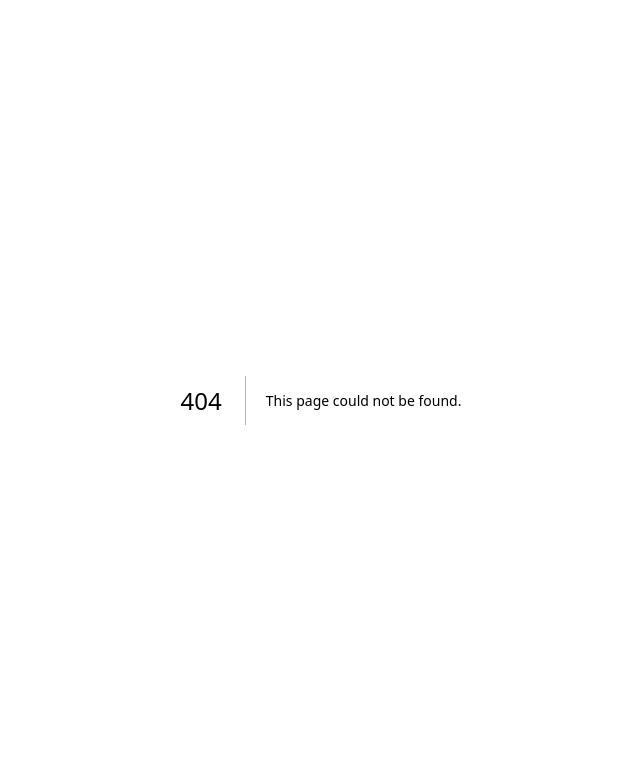
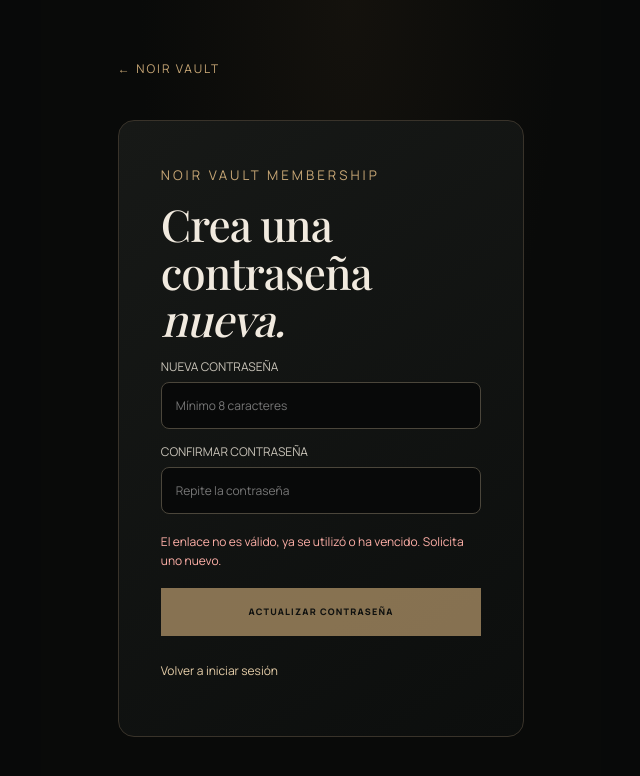
Before and after one commit to cruzgalindocamiloandres574-droid/Kingold, a Next.js app: page /restablecer in a window 1280 px wide. Before the commit this address had no page. Shown: the top 776 px of the page, without its empty margins (319-959 px from the left). Built offline with nearby package versions, Linux system fonts and the light colour scheme; no server answers; a web font is replaced by a local one.

Commit message:
Add secure NOIR VAULT password reset page

```diff
--- /dev/null
+++ b/app/restablecer/page.tsx
@@ -0,0 +1,110 @@
+"use client";
+
+import { FormEvent, useEffect, useState } from "react";
+import Link from "next/link";
+import { useRouter } from "next/navigation";
+import { createBrowserClient } from "@supabase/ssr";
+
+export default function ResetPassword() {
+  const router = useRouter();
+  const [ready, setReady] = useState(false);
+  const [hasSession, setHasSession] = useState(false);
+  const [password, setPassword] = useState("");
+  const [confirmPassword, setConfirmPassword] = useState("");
+  const [message, setMessage] = useState("");
+  const [error, setError] = useState(false);
+  const [busy, setBusy] = useState(false);
+
+  useEffect(() => {
+    const url = process.env.NEXT_PUBLIC_SUPABASE_URL;
+    const key = process.env.NEXT_PUBLIC_SUPABASE_ANON_KEY;
+    if (!url || !key) {
+      setError(true);
+      setMessage("No se encuentra la configuración pública de Supabase.");
+      setReady(true);
+      return;
+    }
+
+    const supabase = createBrowserClient(url, key);
+    let active = true;
+    void supabase.auth.getUser().then(({ data, error: authError }) => {
+      if (!active) return;
+      setHasSession(Boolean(data.user && !authError));
+      if (authError || !data.user) {
+        setError(true);
+        setMessage("El enlace no es válido, ya se utilizó o ha vencido. Solicita uno nuevo.");
+      }
+      setReady(true);
+    }).catch(() => {
+      if (!active) return;
+      setError(true);
+      setMessage("No pudimos validar el enlace. Solicita uno nuevo.");
+      setReady(true);
+    });
+    return () => { active = false; };
+  }, []);
+
+  async function submit(event: FormEvent<HTMLFormElement>) {
+    event.preventDefault();
+    if (busy || !hasSession) return;
+    if (password.length < 8) {
+      setError(true);
+      setMessage("La contraseña debe tener al menos 8 caracteres.");
+      return;
+    }
+    if (password !== confirmPassword) {
+      setError(true);
+      setMessage("Las contraseñas no coinciden.");
+      return;
+    }
+    const url = process.env.NEXT_PUBLIC_SUPABASE_URL;
+    const key = process.env.NEXT_PUBLIC_SUPABASE_ANON_KEY;
+    if (!url || !key) return;
+
+    setBusy(true);
+    setMessage("");
+    try {
+      const supabase = createBrowserClient(url, key);
+      const { error: updateError } = await supabase.auth.updateUser({ password });
+      if (updateError) {
+        setError(true);
+        setMessage(updateError.message);
+        return;
+      }
+      setError(false);
+      setMessage("Contraseña actualizada. Abriendo tu cuenta…");
+      router.replace("/cuenta");
+      router.refresh();
+    } catch {
+      setError(true);
+      setMessage("No pudimos guardar la contraseña. Solicita un enlace nuevo e inténtalo otra vez.");
+    } finally {
+      setBusy(false);
+    }
+  }
+
+  return (
+    <main className="section" style={{ maxWidth: 560, minHeight: "75vh", margin: "0 auto", paddingTop: 56, paddingBottom: 72 }}>
+      <Link href="/" style={{ color: "#c7a675", letterSpacing: 2, fontSize: 12 }}>← NOIR VAULT</Link>
+      <div style={{ marginTop: 42, padding: "clamp(24px,5vw,42px)", border: "1px solid #39332a", borderRadius: 16, background: "linear-gradient(145deg,#171917,#0c0e0d)" }}>
+        <small style={{ color: "#c7a675", letterSpacing: 3 }}>NOIR VAULT MEMBERSHIP</small>
+        <h1 style={{ fontSize: "clamp(30px,7vw,44px)", lineHeight: 1.08, margin: "15px 0" }}>Crea una contraseña <em>nueva.</em></h1>
+        {!ready ? <p style={{ color: "#aaa" }}>Validando el enlace seguro…</p> : (
+          <form onSubmit={submit} style={{ display: "grid", gap: 14 }}>
+            <label style={{ display: "grid", gap: 7, color: "#c8c3b8", fontSize: 12 }}>
+              NUEVA CONTRASEÑA
+              <input type="password" autoComplete="new-password" minLength={8} required disabled={!hasSession} value={password} onChange={event => setPassword(event.target.value)} placeholder="Mínimo 8 caracteres" style={{ width: "100%", padding: 14, border: "1px solid #4b463b", borderRadius: 8, background: "#080909", color: "#f3efe7" }} />
+            </label>
+            <label style={{ display: "grid", gap: 7, color: "#c8c3b8", fontSize: 12 }}>
+              CONFIRMAR CONTRASEÑA
+              <input type="password" autoComplete="new-password" minLength={8} required disabled={!hasSession} value={confirmPassword} onChange={event => setConfirmPassword(event.target.value)} placeholder="Repite la contraseña" style={{ width: "100%", padding: 14, border: "1px solid #4b463b", borderRadius: 8, background: "#080909", color: "#f3efe7" }} />
+            </label>
+            {message && <p role={error ? "alert" : "status"} style={{ margin: "4px 0", color: error ? "#ffb0a8" : "#c7d9b2", lineHeight: 1.6 }}>{message}</p>}
+            <button className="btn" type="submit" disabled={!hasSession || busy} style={{ width: "100%", minHeight: 48, opacity: !hasSession || busy ? .65 : 1 }}>{busy ? "GUARDANDO…" : "ACTUALIZAR CONTRASEÑA"}</button>
+          </form>
+        )}
+        <p style={{ color: "#aaa", marginTop: 24 }}><Link href="/login" style={{ color: "#e6cea9" }}>Volver a iniciar sesión</Link></p>
+      </div>
+    </main>
+  );
+}
```
